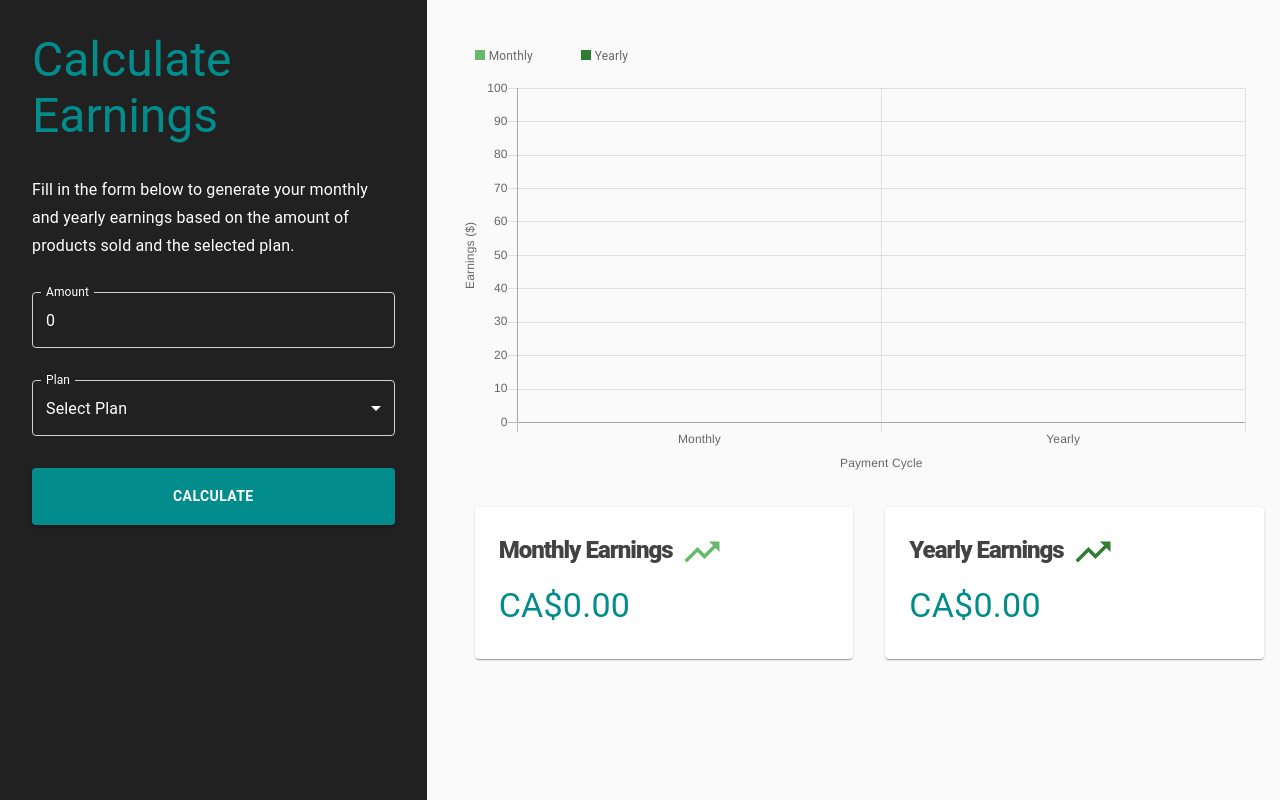
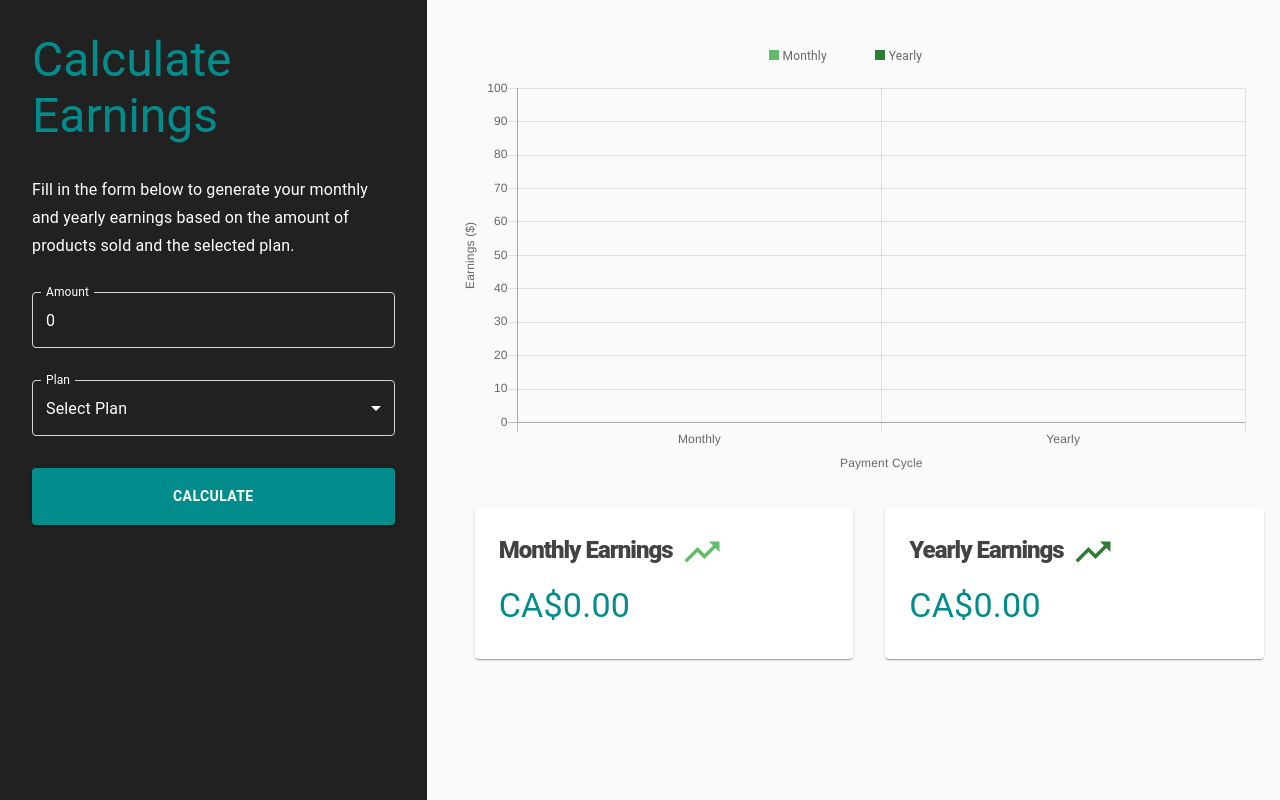
Before and after one commit to shirleyy23/earnings-calculator, a React (Create React App) app: page / in a window 1280 px wide. Built offline with nearby package versions, Linux system fonts and the light colour scheme.

Commit message:
added styling and aria-label

```diff
--- a/src/components/Chart/Chart.tsx
+++ b/src/components/Chart/Chart.tsx
@@ -29,7 +29,10 @@ const Chart = () => {
   };
   return (
     <React.Fragment>
-      <List>
+      <List
+        aria-label="Legend for earnings chart"
+        style={{ textAlign: 'center' }}
+      >
         <Legend title="Monthly" color={monthlyColour} />
         <Legend title="Yearly" color={yearlyColour} />
       </List>
```
